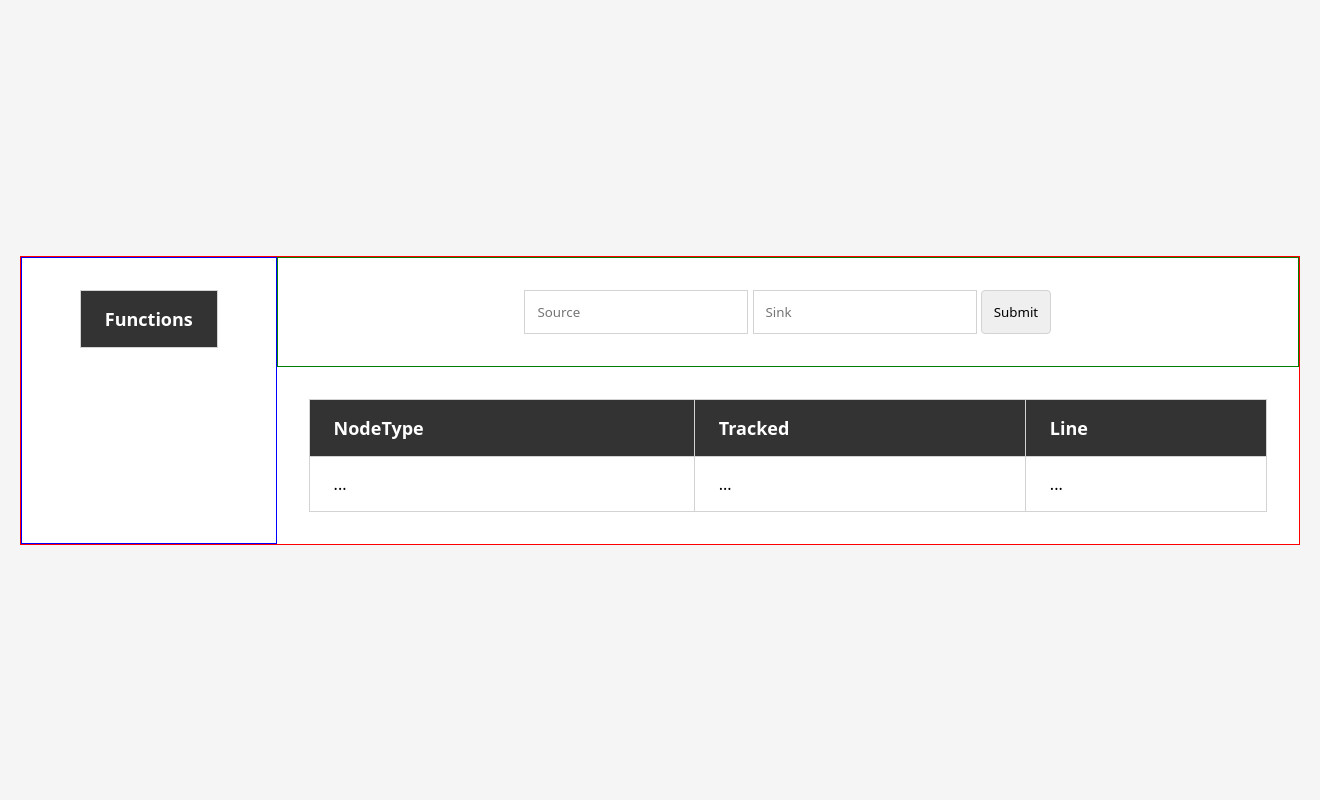
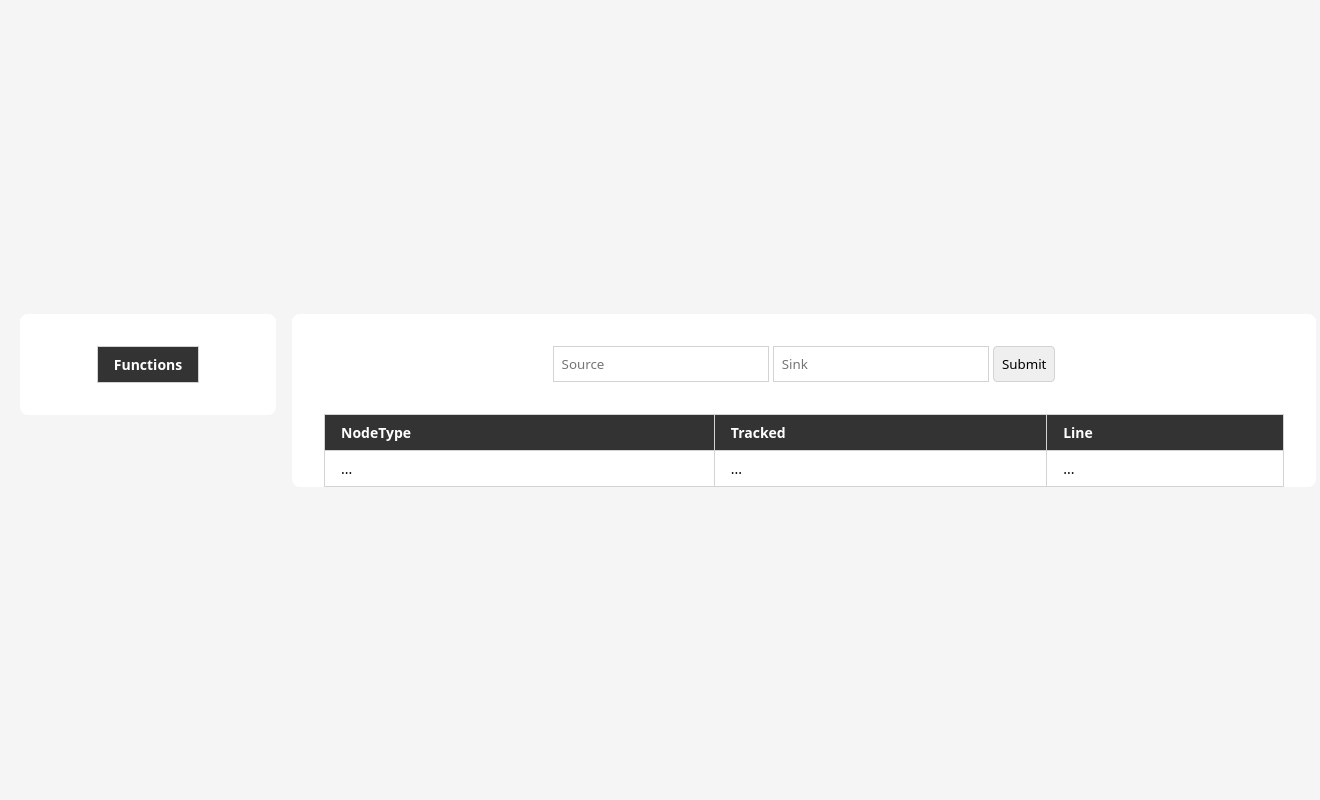
Before and after one commit to TelloCS/SVD-app, a Flask app: template templates/parse.html in a window 1320 px wide. Shown: the part 22-822 px from the top of the page. Run offline with Flask 3, Linux system fonts and the light colour scheme; the template is opened without the code that fills it, so the values that code supplies are empty.

Commit message:
11-29-24

```diff
--- a/app.py
+++ b/app.py
@@ -46,7 +46,7 @@ def flow():
     sink = request.form['sink']
     parse = parse_file(existing_file)
     flow = flow_of_data(existing_file, source, sink)
-    return render_template('flow.html', file=flow, list=parse)
+    return render_template('flow.html', flow=flow, parse=parse)
 
 
 if __name__ == "__main__":
--- a/program2.py
+++ b/program2.py
@@ -3,8 +3,8 @@ import sqlite3
 def execute_query(username, password):
     rank = rank
     # This query is vulnerable to SQL injection
-    # query = "SELECT username, rank FROM users WHERE rank = '{0}'".format(rank)
+    query = "SELECT username, rank FROM users WHERE rank = '%s'" % rank
 
     cursor = sqlite3.connect('my_database.db').cursor()
-    cursor.execute("SELECT username, rank FROM users WHERE rank = '{0}'".format(rank))
+    cursor.execute(query)
     return cursor.fetchall()
--- a/static/css/styles.css
+++ b/static/css/styles.css
@@ -63,16 +63,13 @@ nav {
 .parse-wrapper {
     display: grid;
     grid-template-columns: 20% 80%;
-    border: 1px red solid;
     width: 1280px;
-    background-color: #ffffff;
+    gap: 1rem;
 }
 
 .parse-container {
     justify-content: center;
     align-items: center;
-    border: 1px blue solid;
-    /* margin-left: .5rem; */
 }
 
 .top {
@@ -85,16 +82,19 @@ nav {
     display: flex;
     justify-content: center;
     padding: 2rem;
+    background-color: #ffffff;
+    border-radius: .5rem;
     table th {
-        font-size: 18px;
+        font-size: 14px;
         text-transform: capitalize;
         color: white;
         background-color: #333333;
-        padding: 16px 24px 16px 24px;
+        padding: 8px 16px 8px 16px;
         text-align: left;
     }
     table td {
-        padding: 16px 24px 16px 24px;
+        font-size: 14px;
+        padding: 8px 16px 8px 16px;
     }
 
     table, th, td {
@@ -103,19 +103,23 @@ nav {
     }
 }
 
+.right {
+    background-color: #ffffff;
+    border-radius: .5rem;
+}
+
 .source-sink-container {
     display: flex;
     justify-content: center;
     align-items: center;
     padding: 2rem;
-    border: 1px green solid;
     input[type=text] {
         border: 1px lightgray solid;
-        padding: 12px;
+        padding: 8px;
     }
     input[type=submit] {
         border: 1px lightgray solid;
-        padding: 12px;
+        padding: 8px;
         border-radius: .25rem;
     }
 }
@@ -127,17 +131,18 @@ nav {
 
 .flow-table {
     display: grid;
-    padding: 2rem;
+    padding: 0 2rem 0 2rem;
     table th {
-        font-size: 18px;
+        font-size: 14px;
         text-transform: capitalize;
         color: white;
         background-color: #333333;
-        padding: 16px 24px 16px 24px;
+        padding: 8px 16px 8px 16px;
         text-align: left;
     }
     table td {
-        padding: 16px 24px 16px 24px;
+        font-size: 14px;
+        padding: 8px 16px 8px 16px;
     }
 
     table, th, td {
--- a/templates/flow.html
+++ b/templates/flow.html
@@ -10,9 +10,9 @@
         <div class="function-table">
             <table>
                 <tr>
-                    <th>Functions</th>
+                    <th>Calls</th>
                 </tr>
-                {% for row in list %}
+                {% for row in parse %}
                     <tr>
                         <td>{{row}}</td>
                     </tr>
@@ -35,7 +35,7 @@
                     <th>tracked</th>
                     <th>line</th>
                 </tr>
-                {% for row in file %}
+                {% for row in flow %}
                     <tr>
                         <td>{{row.nodeType}}</td>
                         <td>{{row.tracked}}</td>
```
Also changed, not shown: main.py (+69 -63 lines), requirements.txt (added, +104 -0 lines), 1 other file.
